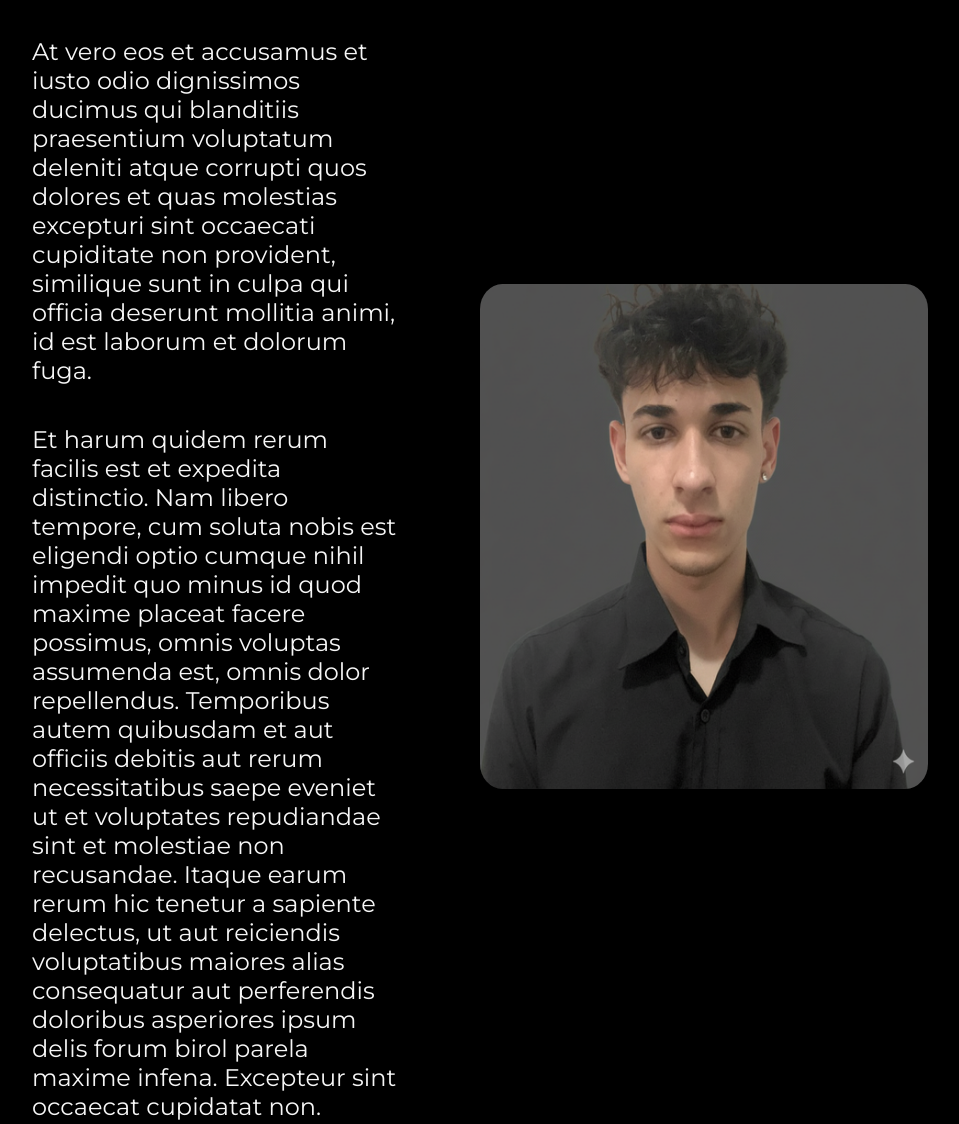
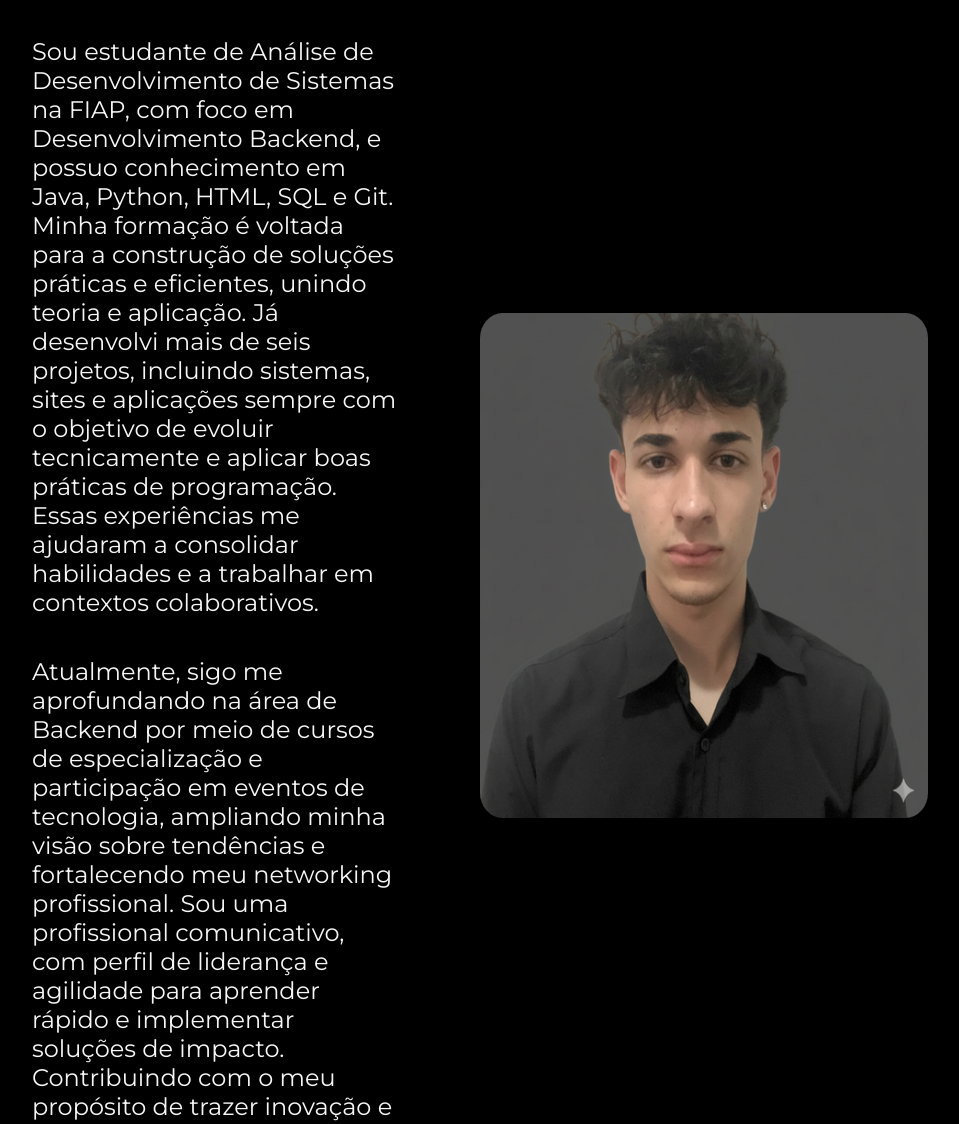
Before and after one commit to thiagoalexandre10/Portifolio, a plain HTML site: page about.html in a window 1280 px wide. Shown: the part 167-1291 px from the top of the page, without its empty margins (160-1119 px from the left). Drawn offline with nearby package versions, Linux system fonts and the light colour scheme.

Commit message:
Atualizando projeto

```diff
--- a/about.html
+++ b/about.html
@@ -3,7 +3,7 @@
 <head>
     <meta charset="UTF-8">
     <meta name="viewport" content="width=device-width, initial-scale=1.0">
-    <title>Sobre Mimt</title>
+    <title>Sobre Mim</title>
     <link rel="stylesheet" href="./style/style.css">
 </head>
 <body>
@@ -18,20 +18,23 @@
             <h1 class="apresentacao__conteudo__titulo">Sobre Mim</h1>
 
             <p class="apresentacao__conteudo__texto">
-                At vero eos et accusamus et iusto odio dignissimos ducimus qui blanditiis
-                praesentium voluptatum deleniti atque corrupti quos dolores et quas molestias
-                excepturi sint occaecati cupiditate non provident, similique sunt in culpa qui officia
-                deserunt mollitia animi, id est laborum et dolorum fuga.
+                Sou estudante de Análise de Desenvolvimento de Sistemas na FIAP,
+                com foco em Desenvolvimento Backend, e possuo conhecimento em Java,
+                Python, HTML, SQL e Git. Minha formação é voltada para a construção
+                de soluções práticas e eficientes, unindo teoria e aplicação.
+
+                Já desenvolvi mais de seis projetos, incluindo sistemas, sites e aplicações
+                sempre com o objetivo de evoluir tecnicamente e aplicar boas práticas de programação.
+                Essas experiências me ajudaram a consolidar habilidades e a trabalhar em contextos colaborativos.
             </p>
             <p class="apresentacao__conteudo__texto">
-                Et harum quidem rerum facilis est et expedita distinctio. Nam libero tempore, cum soluta
-                nobis est eligendi optio cumque nihil impedit quo minus id quod maxime placeat facere possimus,
-                omnis voluptas assumenda est, omnis dolor repellendus. Temporibus autem quibusdam et aut officiis
-                debitis aut rerum necessitatibus saepe eveniet ut et voluptates repudiandae sint et molestiae non recusandae.
-                Itaque earum rerum hic tenetur a sapiente delectus, ut aut reiciendis voluptatibus maiores alias consequatur
-                aut perferendis doloribus asperiores ipsum delis forum birol parela maxime infena. Excepteur sint occaecat cupidatat
-                 non.
+                Atualmente, sigo me aprofundando na área de Backend por meio de cursos de especialização
+                 e participação em eventos de tecnologia, ampliando minha visão sobre tendências e
+                 fortalecendo meu networking profissional.
 
+                Sou uma profissional comunicativo, com perfil de liderança e agilidade para aprender
+                 rápido e implementar soluções de impacto. Contribuindo com o meu propósito de trazer
+                 inovação e transformação para sociedade.
             </p>
 
 
--- a/style/style.css
+++ b/style/style.css
@@ -4,7 +4,7 @@
 
     --cor-primaria: #000000;
     --cor-secundaria: #f6f6f6;
-    --cor-terciaria: #22FD5C;
+    --cor-terciaria: #0969AD;
     --cor-hover: #272727;
 
     --font-principal: 'Krona One', sans-serif;
```
Also changed, not shown: index.html (+7 -8 lines), imagens/git.png (deleted), imagens/gitazul.png (added), imagens/instaazul.png (added), imagens/instagram.png (deleted), imagens/linkedin.png (deleted), imagens/linkedinazul.png (added).
